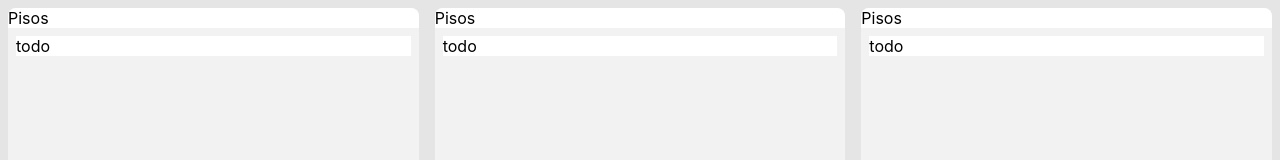
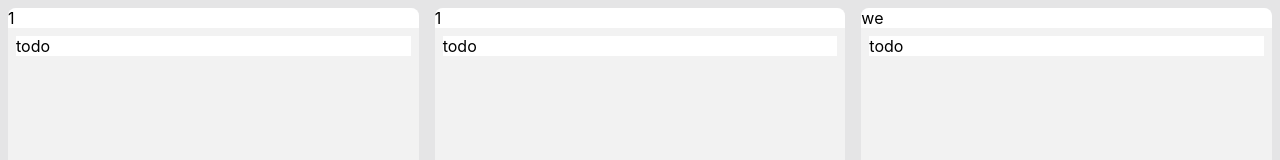
Before and after one commit to zyec32/testSPB, a React (Create React App) app: page / in a window 1280 px wide. Shown: the top 160 px of the page. Built offline with nearby package versions, Linux system fonts and the light colour scheme.

Commit message:
First data

```diff
--- a/src/App.js
+++ b/src/App.js
@@ -13,9 +13,9 @@ const Table = styled.div`
 const App = () => {
   return (
     <Table>
-      <List/>
-      <List/>
-      <List/>
+      <List name="1"/>
+      <List name="1"/>
+      <List name="we"/>
     </Table>
   );
 }
--- a/src/components/header/Header.js
+++ b/src/components/header/Header.js
@@ -1,4 +1,4 @@
-import React from 'react';
+import React, { useState, useEffect } from 'react';
 import styled from 'styled-components';
 
 const Container = styled.div`
@@ -7,10 +7,20 @@ const Container = styled.div`
     border-top-right-radius: 8px;
 `
 
-const Header = () => {
+const Name = styled.div`
+
+`
+
+const Header = (props) => {
+
+    const [name, setName] = useState(props.name);
+    useEffect(() => {
+        setName(props.name);
+    }, props.name)
+
     return (
         <Container>
-            Pisos
+            <Name>{name}</Name>
         </Container>
     )
 }
--- a/src/components/list/List.js
+++ b/src/components/list/List.js
@@ -2,6 +2,7 @@ import React from 'react';
 import styled from 'styled-components';
 import Header from '../header';
 import Task from '../task';
+import { AST_PropAccess } from 'terser';
 
 const Column = styled.div`
     background-color: #F2F2F2;
@@ -9,10 +10,10 @@ const Column = styled.div`
     margin: 8px;
 `
 
-const List = () => {
+const List = (props) => {
     return (
         <Column>
-            <Header/>
+            <Header name={props.name}/>
             <Task />
         </Column>
     )
```
